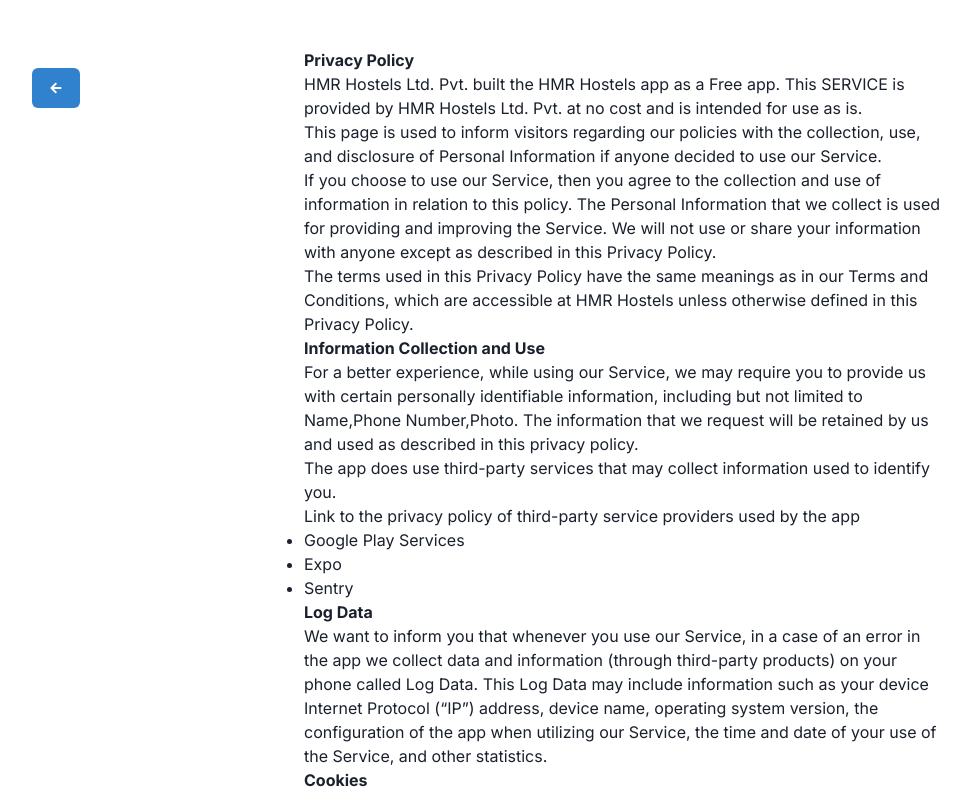
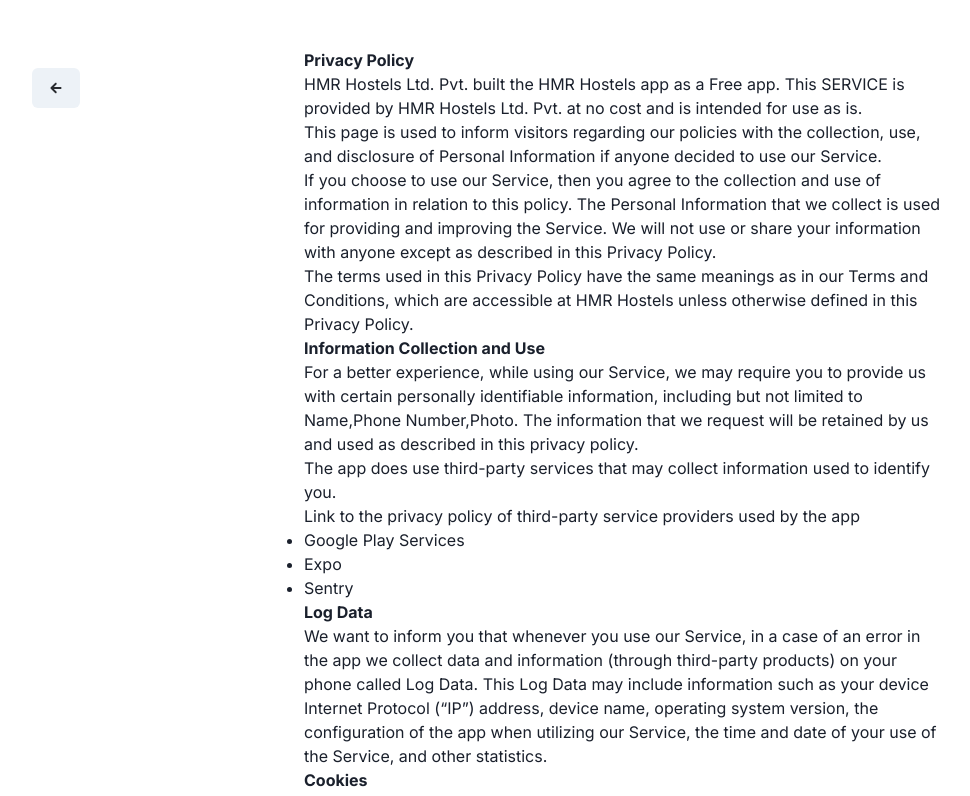
Before and after one commit to lemon-8/hmr-website, a Next.js app: page /privacy in a window 1280 px wide. Shown: the top 796 px of the page, without its empty margins (16-986 px from the left). Built offline with nearby package versions, Linux system fonts and the light colour scheme.

Commit message:
button change privacy policy

```diff
--- a/components/KnowMore.js
+++ b/components/KnowMore.js
@@ -58,8 +58,8 @@ export default function KnowMore() {
           <Stack direction={["column", "row"]}>
             <Heading
               fontWeight="500"
-              marginRight={{ base: "0", xl: "10" }}
-              mt={{ base: "0", xl: "8" }}
+              marginRight={{ base: "0", xl: "28" }}
+              mt={{ base: "0", xl: "12" }}
               // mb={{ base: "10", xl: "0" }}
             >
               Amenities
--- a/pages/privacy.js
+++ b/pages/privacy.js
@@ -13,7 +13,7 @@ export default function Privacy() {
         mt={{ base: "5" }}
         ml={{ base: "10", lg: "10", xl: "12" }}
       >
-        <Button colorScheme="blue" onClick={() => router.push("/")}>
+        <Button color="#282B2F" onClick={() => router.push("/")}>
           <IoMdArrowRoundBack />
         </Button>
       </Box>
```
